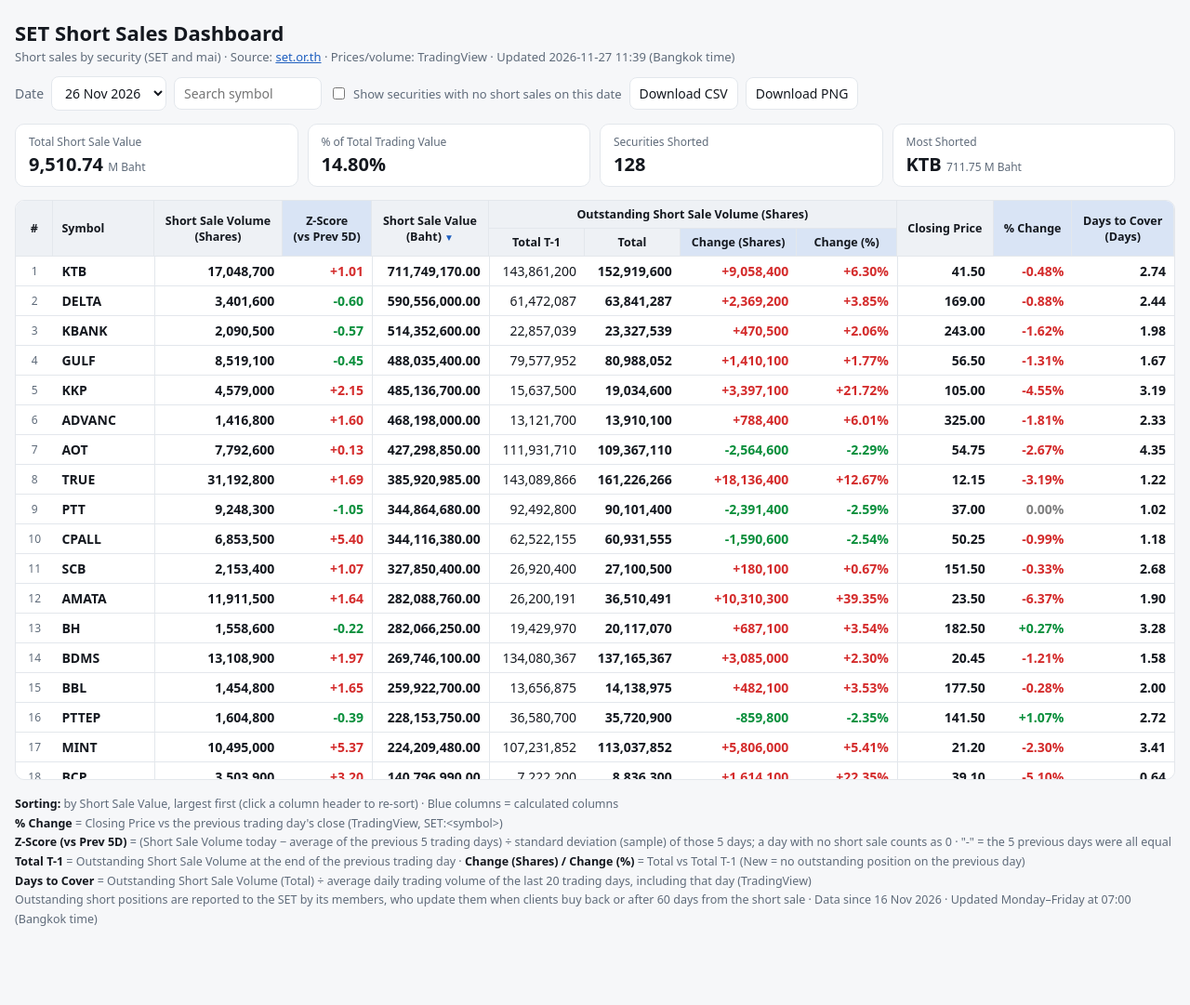
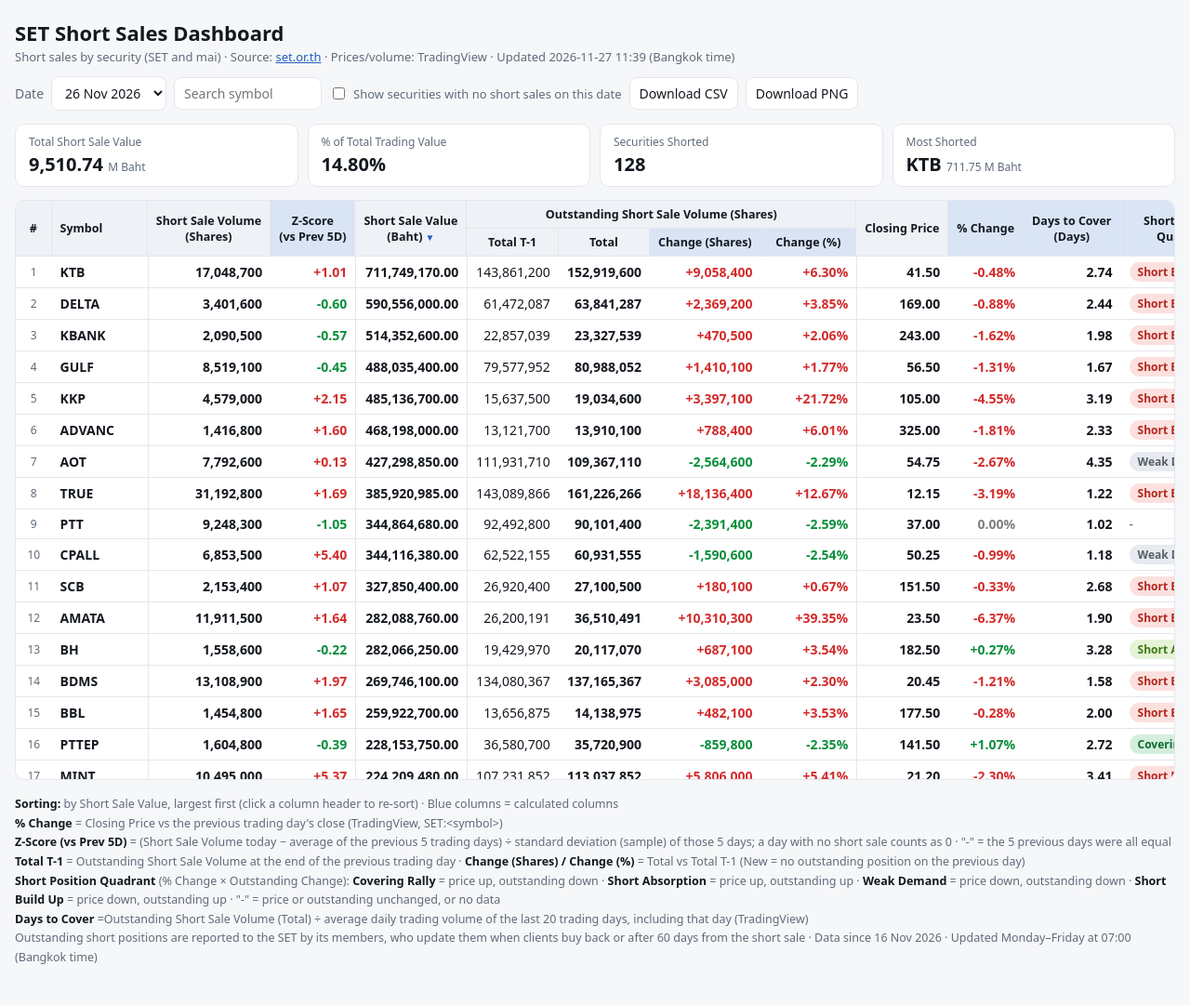
Before and after one commit to PridiL/set-short-sales, a plain HTML site: page index.html in a window 1280 px wide. Shown: the whole page at 93% size. Before the commit the page ends 1039 px from the top, so only its background shows below. Drawn offline with nearby package versions, Linux system fonts and the light colour scheme; a web font is replaced by a local one.

Commit message:
Short Position Quadrant column (price change x outstanding change)
Co-Authored-By: Claude Opus 5.5 <noreply@anthropic.com>

```diff
--- a/index.html
+++ b/index.html
@@ -11,18 +11,21 @@
   --bg:#f6f7f9; --card:#fff; --ink:#14181f; --muted:#5f6b7a; --line:#e3e7ec; --head:#eef1f5;
   --up:#0a8f3c; --down:#d42c2c; --flat:#808080; --accent:#1f5fbf; --carry:#b3261e; --carry-bg:#fdecea;
   --intra:#1d6b3a; --intra-bg:#e6f4ea; --cover-bg:#e8f0fe; --cover:#1f5fbf; --hl:#fff8e1; --newhead:#d9e4f5;
+  --q1:#0b6b2e; --q1-bg:#d3efdc; --q2:#3d7a14; --q2-bg:#e6f3d6; --q3:#555e69; --q3-bg:#e7eaee; --q4:#b3261e; --q4-bg:#fbe0de;
 }
 @media (prefers-color-scheme: dark){
   :root:not([data-theme="light"]){
     --bg:#0f1318; --card:#171c23; --ink:#e7ebf0; --muted:#97a3b3; --line:#2a313b; --head:#1e252e;
     --up:#3ccf74; --down:#ff6b6b; --flat:#9aa4b1; --accent:#7aa7ff; --carry:#ff8a80; --carry-bg:#3a1f1e;
     --intra:#7fdc9c; --intra-bg:#1b3325; --cover-bg:#1c2a44; --cover:#9bbcff; --hl:#2e2a1a; --newhead:#22324a;
+    --q1:#7fdc9c; --q1-bg:#173a25; --q2:#b5de7a; --q2-bg:#2a3a18; --q3:#b4bdc9; --q3-bg:#2a313b; --q4:#ff8a80; --q4-bg:#3a1f1e;
   }
 }
 :root[data-theme="dark"]{
   --bg:#0f1318; --card:#171c23; --ink:#e7ebf0; --muted:#97a3b3; --line:#2a313b; --head:#1e252e;
   --up:#3ccf74; --down:#ff6b6b; --flat:#9aa4b1; --accent:#7aa7ff; --carry:#ff8a80; --carry-bg:#3a1f1e;
   --intra:#7fdc9c; --intra-bg:#1b3325; --cover-bg:#1c2a44; --cover:#9bbcff; --hl:#2e2a1a; --newhead:#22324a;
+  --q1:#7fdc9c; --q1-bg:#173a25; --q2:#b5de7a; --q2-bg:#2a3a18; --q3:#b4bdc9; --q3-bg:#2a313b; --q4:#ff8a80; --q4-bg:#3a1f1e;
 }
 *{box-sizing:border-box}
 body{margin:0;background:var(--bg);color:var(--ink);font-family:"IBM Plex Sans Thai",system-ui,sans-serif;font-size:14px}
@@ -60,6 +63,10 @@ td.b{font-weight:700}
 tbody tr:hover td{background:var(--hl)}
 .up{color:var(--up);font-weight:700}.down{color:var(--down);font-weight:700}.flat{color:var(--flat);font-weight:700}
 .dim{color:var(--muted)}
+td.quad{text-align:left}
+.qt{display:inline-block;padding:2px 9px;border-radius:999px;font-size:12px;font-weight:600}
+.q1{color:var(--q1);background:var(--q1-bg)}.q2{color:var(--q2);background:var(--q2-bg)}
+.q3{color:var(--q3);background:var(--q3-bg)}.q4{color:var(--q4);background:var(--q4-bg)}
 .notes{margin-top:16px;color:var(--muted);font-size:12.5px;line-height:1.65}
 .notes b{color:var(--ink)}
 .snap{position:absolute;left:0;top:0;z-index:-1;max-width:none;padding:24px}
@@ -100,6 +107,7 @@ tbody tr:hover td{background:var(--hl)}
           <th rowspan="2" class="sortable" data-k="close">Closing Price</th>
           <th rowspan="2" class="new sortable" data-k="chg">% Change</th>
           <th rowspan="2" class="new sortable" data-k="dtc">Days to Cover<br>(Days)</th>
+          <th rowspan="2" class="new sortable" data-k="qn">Short Position<br>Quadrant</th>
         </tr>
         <tr>
           <th class="sortable" data-k="ptos">Total T-1</th><th class="sortable" data-k="tos">Total</th><th class="new sortable" data-k="dOS">Change (Shares)</th><th class="new sortable" data-k="dOSp">Change (%)</th>
@@ -113,7 +121,8 @@ tbody tr:hover td{background:var(--hl)}
     <div><b>% Change</b> = Closing Price vs the previous trading day's close (TradingView, SET:&lt;symbol&gt;)</div>
     <div><b>Z-Score (vs Prev 5D)</b> = (Short Sale Volume today − average of the previous 5 trading days) ÷ standard deviation (sample) of those 5 days; a day with no short sale counts as 0 · "-" = the 5 previous days were all equal</div>
     <div><b>Total T-1</b> = Outstanding Short Sale Volume at the end of the previous trading day · <b>Change (Shares) / Change (%)</b> = Total vs Total T-1 (New = no outstanding position on the previous day)</div>
-    <div><b>Days to Cover</b> = Outstanding Short Sale Volume (Total) ÷ average daily trading volume of the last 20 trading days, including that day (TradingView)</div>
+    <div><b>Short Position Quadrant</b> (% Change × Outstanding Change): <b>Covering Rally</b> = price up, outstanding down · <b>Short Absorption</b> = price up, outstanding up · <b>Weak Demand</b> = price down, outstanding down · <b>Short Build Up</b> = price down, outstanding up · "-" = price or outstanding unchanged, or no data</div>
+    <div><b>Days to Cover</b> =Outstanding Short Sale Volume (Total) ÷ average daily trading volume of the last 20 trading days, including that day (TradingView)</div>
     <div>Outstanding short positions are reported to the SET by its members, who update them when clients buy back or after 60 days from the short sale · Data since 16 Nov 2026 · Updated Monday–Friday at 07:00 (Bangkok time)</div>
   </div>
 </div>
@@ -135,6 +144,12 @@ function osPct(r, hasPrev){ return hasPrev && r.dOS != null && r.ptos ? r.dOS /
 function osCls(v){ return v == null ? "dim" : v > 0 ? "down" : v < 0 ? "up" : "flat"; }
 function chgCls(v){ return v == null ? "dim" : v > 0 ? "up" : v < 0 ? "down" : "flat"; }
 function sgn(v, f){ return v == null ? "-" : (v > 0 ? "+" : "") + f(v); }
+// price change x outstanding-short change; 1-4 in the user's order, null when either is flat or missing
+const QUADS = [null, "Covering Rally", "Short Absorption", "Weak Demand", "Short Build Up"];
+function quadOf(chg, dOS){
+  if(!chg || !dOS) return null;
+  return chg > 0 ? (dOS < 0 ? 1 : 2) : (dOS < 0 ? 3 : 4);
+}
 
 async function getDay(d){
   if(!cache[d]) cache[d] = fetch(`data/${d}.json?v=${INDEX.generated.replace(/\D/g,"")}`).then(r => r.json());
@@ -144,12 +159,14 @@ async function getDay(d){
 function render(){
   if(!DAY) return;
   const q = $("#q").value.trim().toUpperCase(), all = $("#all").checked, hasPrev = !!DAY.prevDate;
-  let rows = DAY.rows.map(r => ({...r, dOS: hasPrev ? r.dOS : null, ptos: hasPrev ? r.ptos : null, dOSp: osPct(r, hasPrev)}));
+  let rows = DAY.rows.map(r => ({...r, dOS: hasPrev ? r.dOS : null, ptos: hasPrev ? r.ptos : null, dOSp: osPct(r, hasPrev),
+    qn: quadOf(r.chg, hasPrev ? r.dOS : null)}));
   if(!all) rows = rows.filter(r => r.tv);
   if(q) rows = rows.filter(r => r.s.includes(q));
   rows.sort((a,b) => {
     const x = a[sortK], y = b[sortK];
     if(sortK === "s") return sortDir * x.localeCompare(y);
+    if(sortK === "qn") return (x == null) - (y == null) || sortDir * ((x||0) - (y||0)) || (b.val||0) - (a.val||0);
     const xn = x == null ? -Infinity : x, yn = y == null ? -Infinity : y;
     return sortDir * (xn - yn) || (b.val||0) - (a.val||0);
   });
@@ -164,7 +181,8 @@ function render(){
     <td class="${osCls(r.dOS)}">${r.dOSp != null ? sgn(r.dOSp, nf2.format) + "%" : (hasPrev && r.tos && !r.ptos ? "New" : "-")}</td>
     <td class="grp b">${n2(r.close)}</td>
     <td class="${chgCls(r.chg)}">${r.chg == null ? "-" : sgn(r.chg, nf2.format) + "%"}</td>
-    <td class="b">${r.dtc == null ? "-" : n2(r.dtc)}</td></tr>`).join("") ||
+    <td class="b">${r.dtc == null ? "-" : n2(r.dtc)}</td>
+    <td class="quad">${r.qn ? `<span class="qt q${r.qn}">${QUADS[r.qn]}</span>` : `<span class="dim">-</span>`}</td></tr>`).join("") ||
     `<tr><td colspan="13" style="text-align:center;padding:24px" class="dim">No data</td></tr>`;
   document.querySelectorAll("th.sortable").forEach(th => {
     th.querySelector(".arr")?.remove();
@@ -194,13 +212,13 @@ async function load(d){
 
 function csv(){
   const hasPrev = !!DAY.prevDate;
-  const H = ["Rank","Symbol","Short Sale Volume (Shares)","Z-Score (vs Prev 5D)","Short Sale Value (Baht)","Outstanding Short Sale Volume Total T-1","Outstanding Short Sale Volume Total","Outstanding Change (Shares)","Outstanding Change (%)","Closing Price","% Change","Days to Cover"];
+  const H = ["Rank","Symbol","Short Sale Volume (Shares)","Z-Score (vs Prev 5D)","Short Sale Value (Baht)","Outstanding Short Sale Volume Total T-1","Outstanding Short Sale Volume Total","Outstanding Change (Shares)","Outstanding Change (%)","Closing Price","% Change","Days to Cover","Short Position Quadrant"];
   const rows = [...document.querySelectorAll("#body tr")].length ? DAY.rows : [];
   const vis = [...document.querySelectorAll("#body td.sym")].map(td => td.textContent);
   const by = Object.fromEntries(rows.map(r => [r.s, r]));
   const lines = [H.join(",")].concat(vis.map((s,i) => { const r = by[s];
     const p = osPct(r, hasPrev);
-    return [i+1, s, r.tv, r.z5, r.val, hasPrev ? r.ptos : "", r.tos, hasPrev ? r.dOS : "", p == null ? "" : p.toFixed(2), r.close, r.chg, r.dtc].map(v => v ?? "").join(","); }));
+    return [i+1, s, r.tv, r.z5, r.val, hasPrev ? r.ptos : "", r.tos, hasPrev ? r.dOS : "", p == null ? "" : p.toFixed(2), r.close, r.chg, r.dtc, QUADS[quadOf(r.chg, hasPrev ? r.dOS : null)]].map(v => v ?? "").join(","); }));
   const a = document.createElement("a");
   a.href = URL.createObjectURL(new Blob(["﻿" + lines.join("\r\n")], {type:"text/csv"}));
   a.download = `SET_Short_Sales_${DAY.date}.csv`; a.click();
@@ -259,7 +277,7 @@ let INDEX;
   $("#date").onchange = e => load(e.target.value);
   $("#q").oninput = render; $("#all").onchange = render; $("#csv").onclick = csv; $("#png").onclick = png;
   document.querySelectorAll("th.sortable").forEach(th => th.onclick = () => {
-    const k = th.dataset.k; sortDir = sortK === k ? -sortDir : (k === "s" ? 1 : -1); sortK = k; render(); });
+    const k = th.dataset.k; sortDir = sortK === k ? -sortDir : (k === "s" || k === "qn" ? 1 : -1); sortK = k; render(); });
   const h1 = $("#h1").getBoundingClientRect().height; document.documentElement.style.setProperty("--h1", h1 + "px");
   await load($("#date").value);
 })();
```
